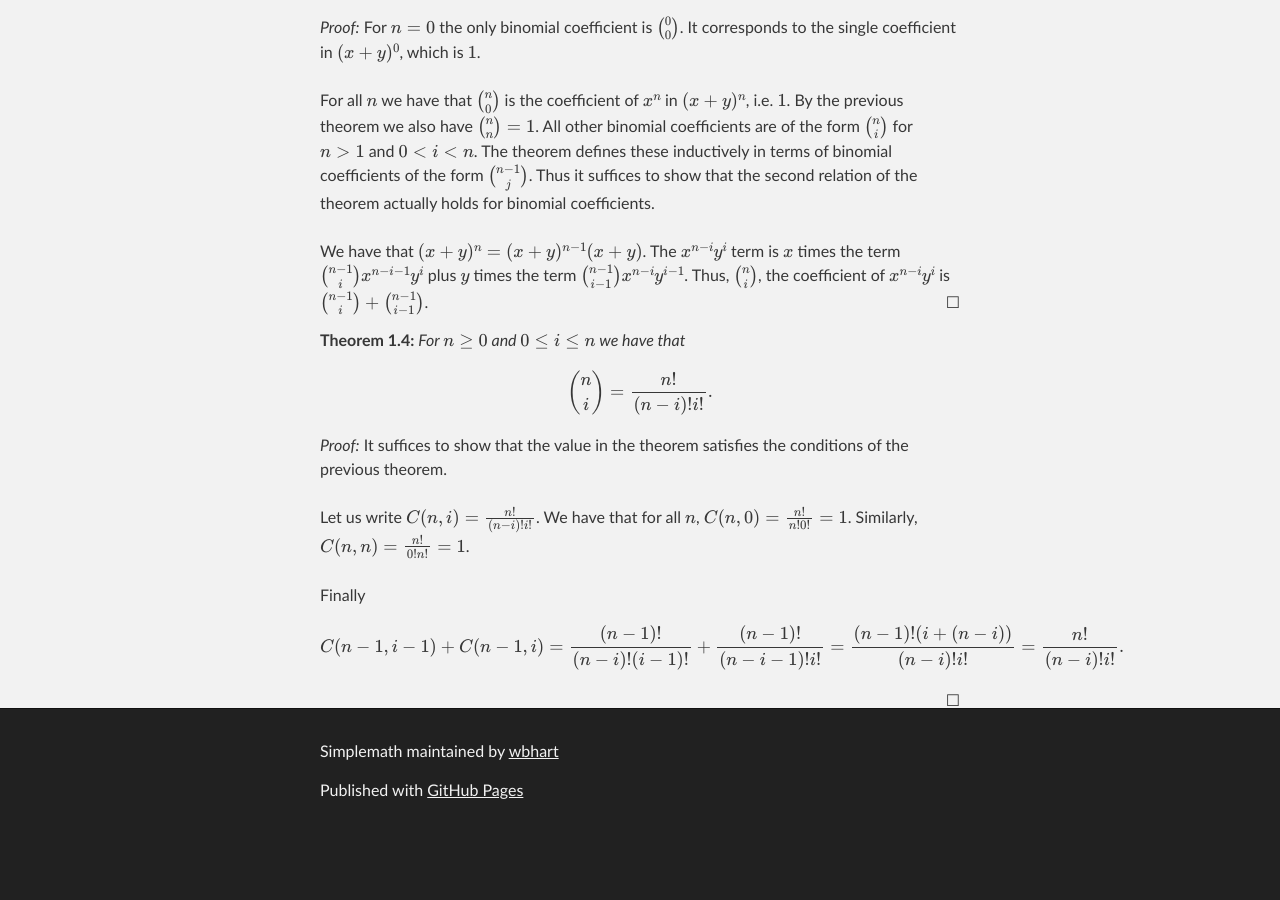
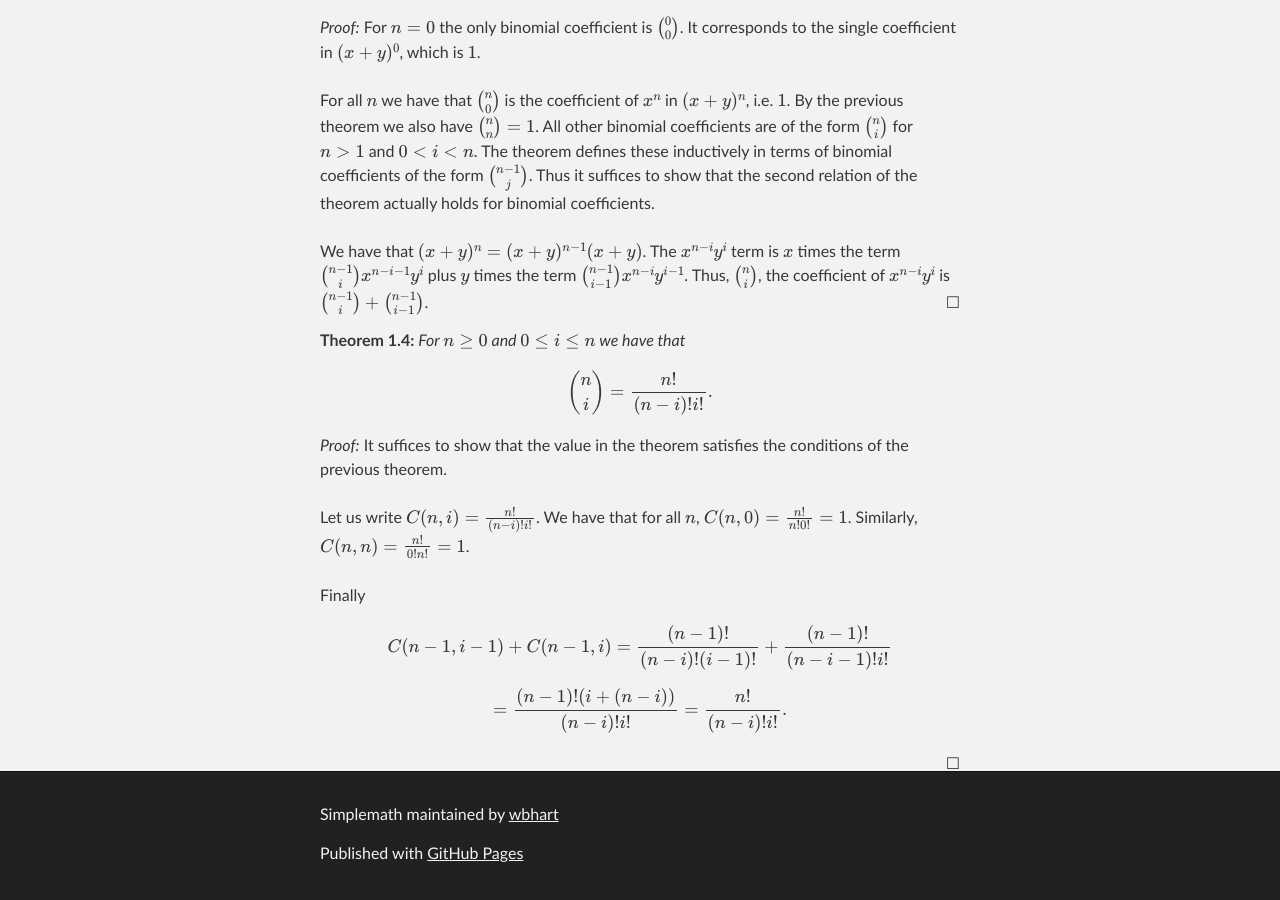
Before and after one commit to wbhart/SimpleMath, a Jekyll site: the page built from binomial.html, in a window 1280 px wide and 900 px high, scrolled down 630 px. Built offline with Jekyll 4.4.1, drawn with Linux system fonts in a browser that asks for light colours; formulas are drawn with MathJax 3; before the commit the page ends 1467 px from its top, so only the background shows below that.

```diff
--- a/binomial.html
+++ b/binomial.html
@@ -47,6 +47,6 @@ Let us write $C(n, i) = \frac{n!}{(n - i)!i!}$. We have that for all $n$, $C(n,
 $C(n, n) = \frac{n!}{0!n!} = 1$. </br></br>
 
 Finally
-$$C(n - 1, i - 1) + C(n - 1, i) = \frac{(n - 1)!}{(n - i)!(i - 1)!} + \frac{(n - 1)!}{(n - i - 1)!i!}
-= \frac{(n - 1)!(i + (n - i))}{(n - i)!i!} = \frac{n!}{(n - i)!i!}.$$
+$$C(n - 1, i - 1) + C(n - 1, i) = \frac{(n - 1)!}{(n - i)!(i - 1)!} + \frac{(n - 1)!}{(n - i - 1)!i!}$$
+$$= \frac{(n - 1)!(i + (n - i))}{(n - i)!i!} = \frac{n!}{(n - i)!i!}.$$
 </proof>
```
